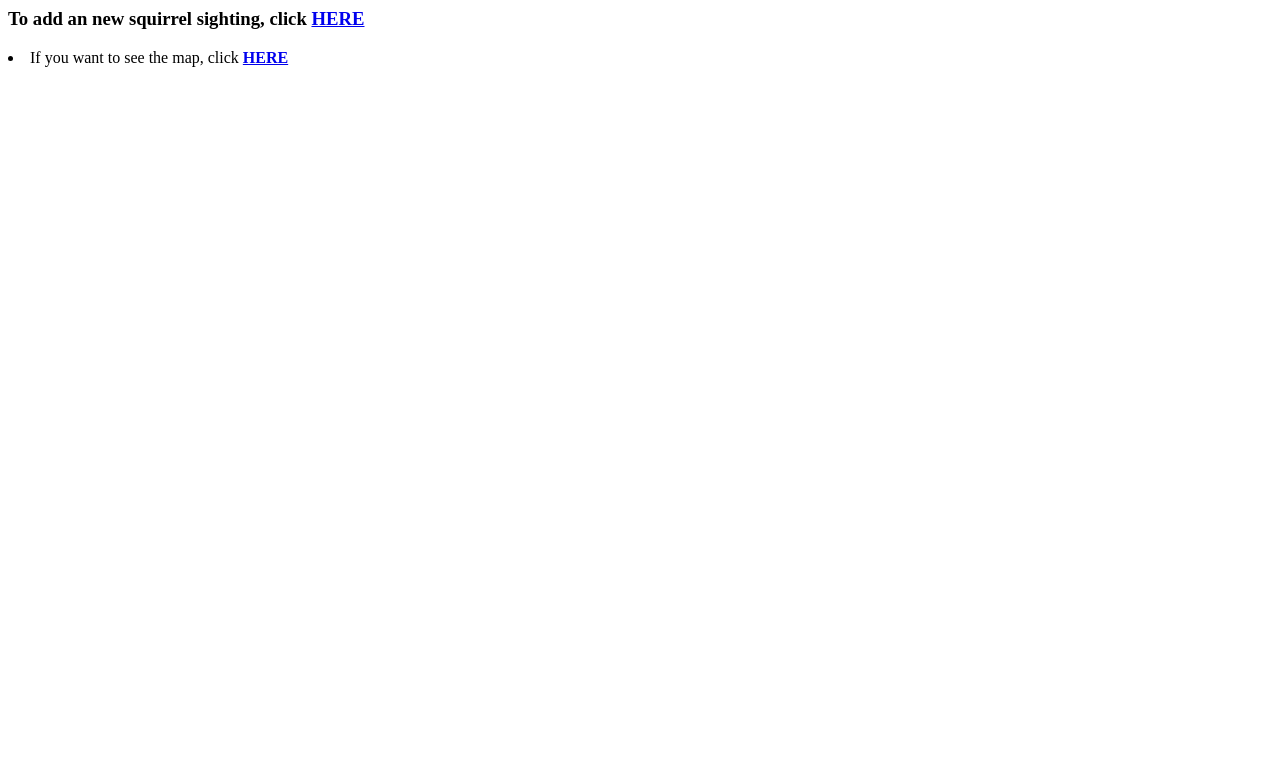
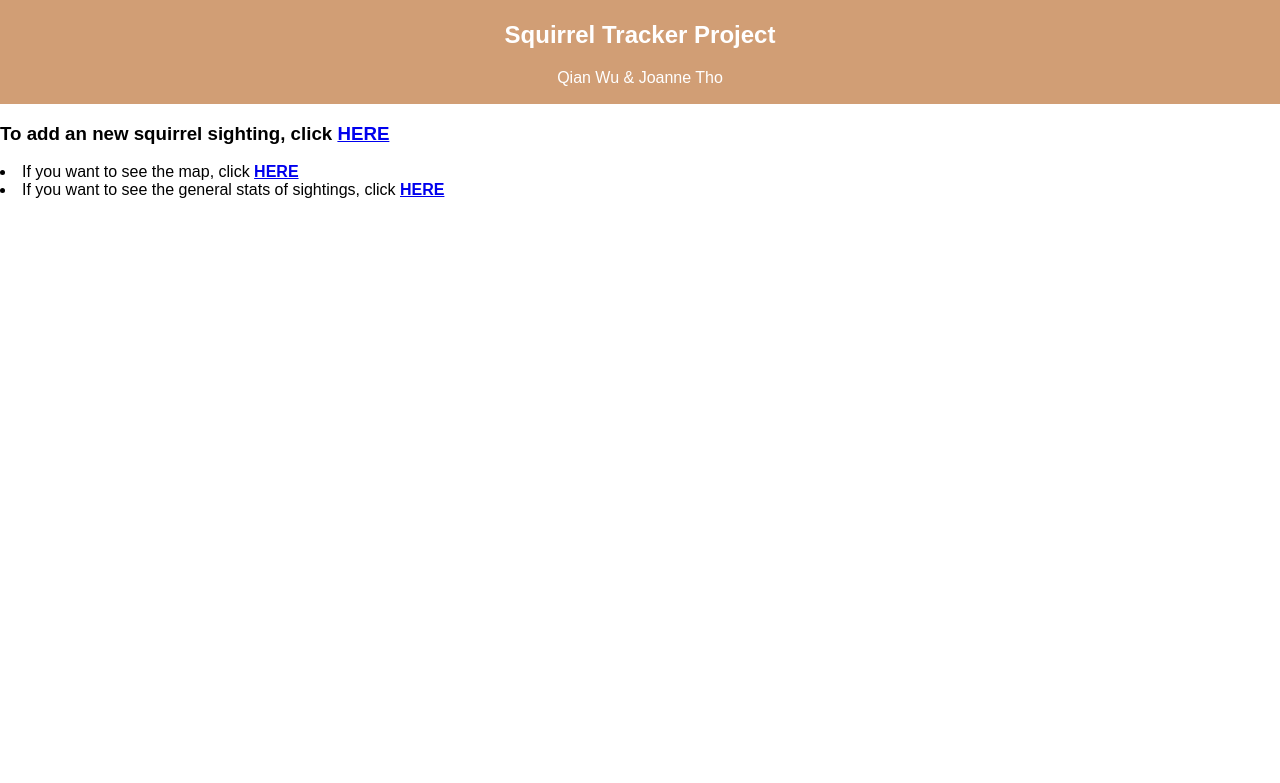
Before and after one commit to Qian-Wu-Leah/squirrel, a Django app: template project/squirrel_tracker/templates/squirrel_tracker/sightings.html in a window 1280 px wide. Shown: the top 783 px of the page. Run offline with Django 3.2, Linux system fonts and the light colour scheme; the template is opened without the code that fills it, so the values that code supplies are empty.

Commit message:
Add an css header

```diff
--- a/project/squirrel_tracker/models.py
+++ b/project/squirrel_tracker/models.py
@@ -18,6 +18,7 @@ class Sighting(models.Model):
             max_length = 50,
             help_text=_('Squirrel_ID'),
             unique = True,
+            null=True,
             )
 
     PM = 'pm'
--- a/project/squirrel_tracker/templates/squirrel_tracker/ID.html
+++ b/project/squirrel_tracker/templates/squirrel_tracker/ID.html
@@ -1,3 +1,6 @@
+{% extends "squirrel_tracker/header.html" %}
+{% block content %}
+
 <h3>
         Welcome to the page of squirrel {{ squirrel.unique_squirrel_ID }}. You may edit or delete this entry.
 </h3>
@@ -20,3 +23,5 @@
 
 	</form>
 </body>
+
+{% endblock %}
--- /dev/null
+++ b/project/squirrel_tracker/templates/squirrel_tracker/header.html
@@ -0,0 +1,33 @@
+<meta charset="UTF-8">
+<meta name="viewport" content="width=device-width, initial-scale=1">
+<style>
+body {
+  font-family: Arial, Helvetica, sans-serif;
+  margin: 0;
+}
+
+/* Style the header */
+.header {
+  padding: 1px;
+  text-align: center;
+  background: #d19e75;
+  color: white;
+}
+
+/* Increase the font size of the h1 element */
+.header h4 {
+  font-size: 10 px;
+}
+</style>
+</head>
+<body>
+
+<div class="header">
+  <h2>Squirrel Tracker Project</h2>
+  <p>Qian Wu & Joanne Tho</p>
+</div>
+
+</body>
+</html>
+{% block content %}
+{% endblock %}
--- a/project/squirrel_tracker/templates/squirrel_tracker/sightings.html
+++ b/project/squirrel_tracker/templates/squirrel_tracker/sightings.html
@@ -1,5 +1,7 @@
 
+{% extends "squirrel_tracker/header.html" %}
 
+{% block content %}
 <h3>
 	To add an new squirrel sighting, click <a href='add/'><strong>HERE</strong></a>
 
@@ -7,7 +9,9 @@
 <li>
         If you want to see the map, click <a href='/map/'><strong>HERE</strong></a>
 </li>
-
+<li>
+        If you want to see the general stats of sightings, click <a href='stats/'><strong>HERE</strong></a>
+</li>
 <body>
 
 <div class = 'row'>
--- a/project/squirrel_tracker/templates/squirrel_tracker/stats.html
+++ b/project/squirrel_tracker/templates/squirrel_tracker/stats.html
@@ -1,3 +1,6 @@
+{% extends "squirrel_tracker/header.html" %}
+{% block content %}
+
 <head>
       <!--Import Google Icon Font-->
       <link href="https://fonts.googleapis.com/icon?family=Material+Icons" rel="stylesheet">
@@ -122,3 +125,5 @@
       </table>
       <br>
 </div>
+
+{% endblock %}
```
Also changed, not shown: other parts of project/squirrel_tracker/templates/squirrel_tracker/sightings.html (+1 -0 lines), project/db.sqlite3, project/squirrel_tracker/migrations/0003_auto_20191205_1524.py (added).
